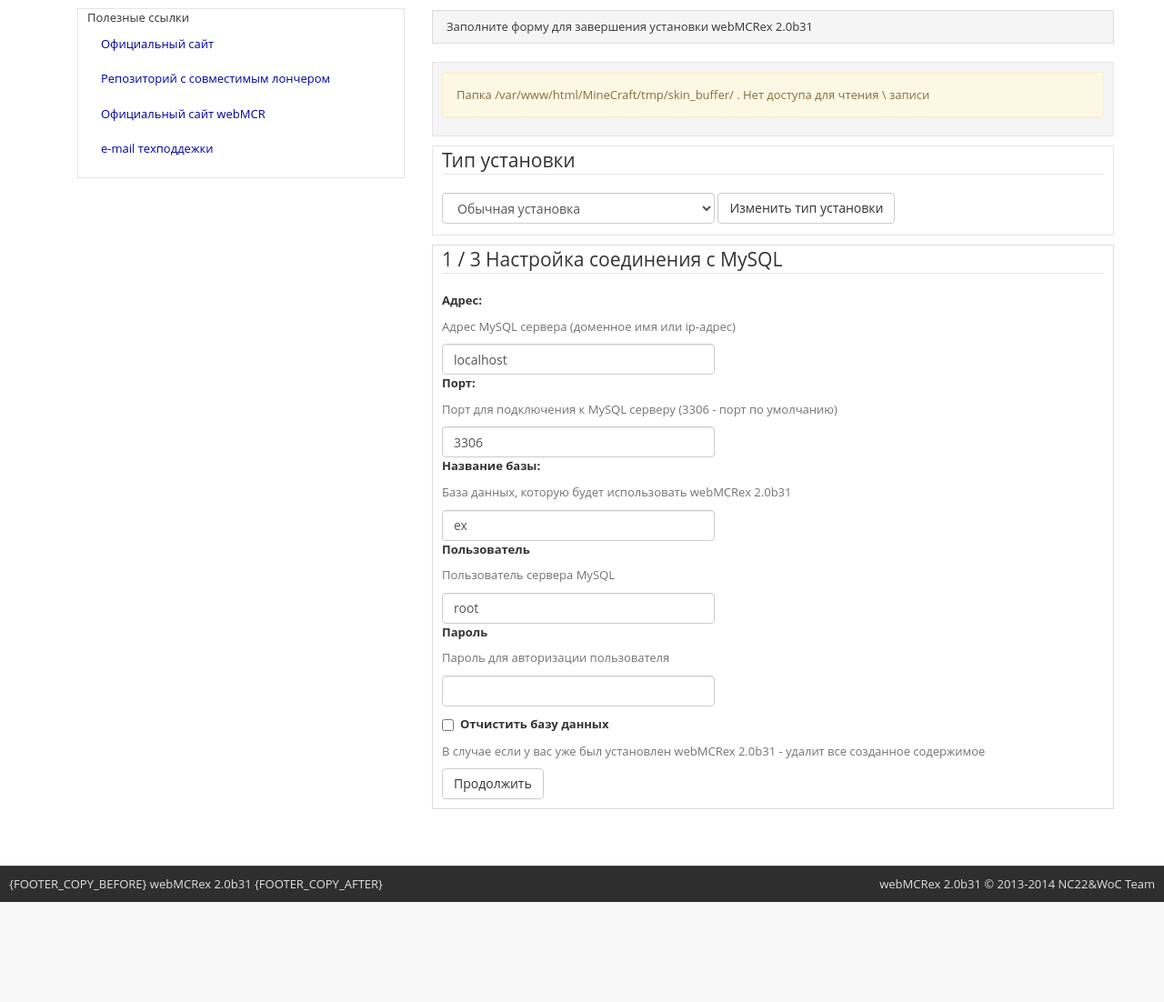
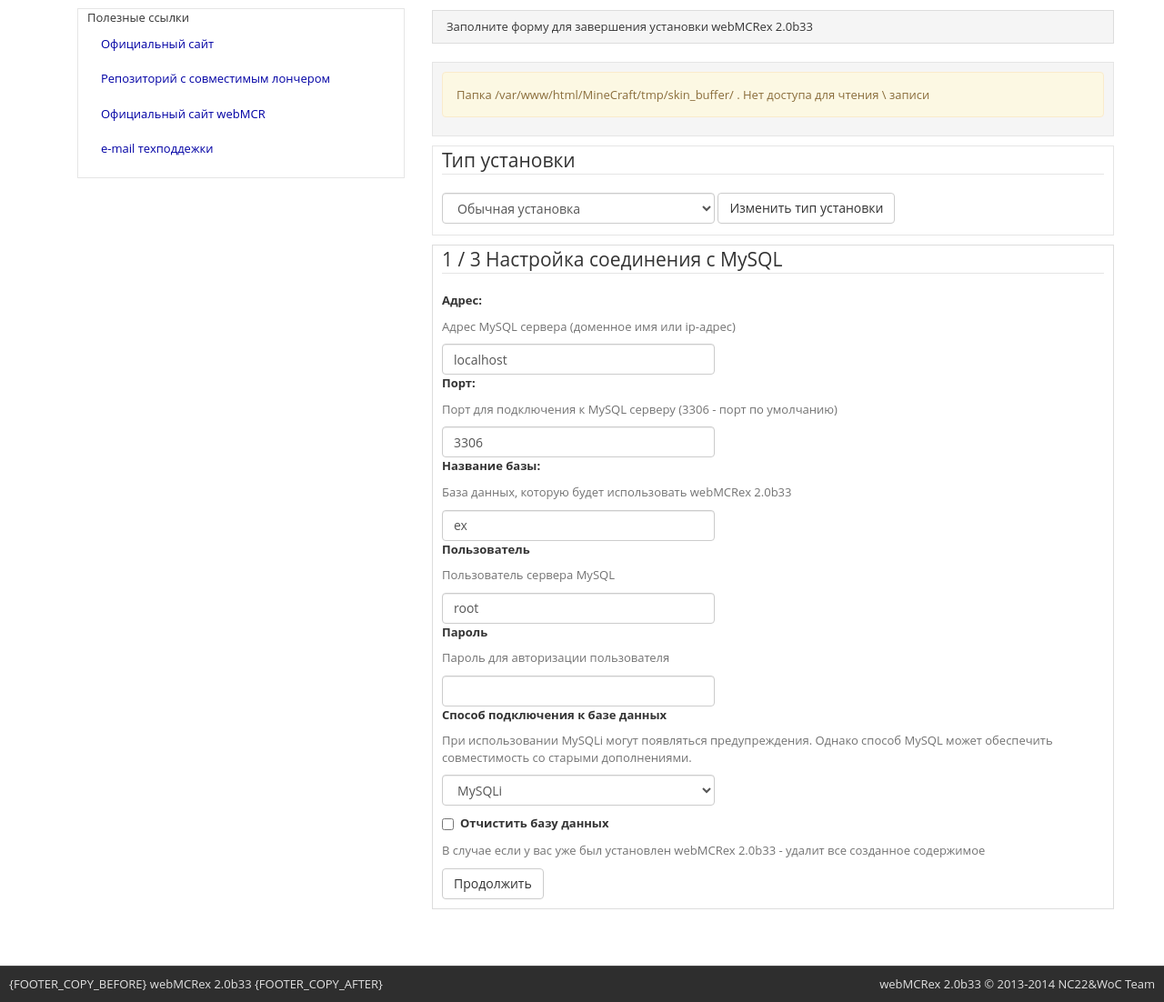
Before and after one commit to WorldsOfCubes/webMCRexAGPL, a PHP site: page /install/install.php in a window 1280 px wide. Shown: the part 205-1307 px from the top of the page at 91% size. Before the commit the page ends 1197 px from the top, so only its background shows below. Run offline with PHP 8.4, Linux system fonts and the light colour scheme.

Commit message:
MySQLi support / поддержка MySQLi

```diff
--- a/upload/install/CMS/config/config_usual.php
+++ b/upload/install/CMS/config/config_usual.php
@@ -24,6 +24,7 @@ $config = array (
 	'db_login'		=> 'root',
 	'db_passw'		=> '',
 	'db_name'		=> 'ex',
+	'db_method'		=> 'mysqli',
 
 /* site constants */
 
--- a/upload/install/install.php
+++ b/upload/install/install.php
@@ -148,11 +148,13 @@ global $site_ways, $create_ways;
 }
 
 function BD( $query ) {
-    return mysql_query( $query );
+	global $db;
+    return $db->execute( $query );
 }
 
 function BD_ColumnExist($table, $column) {
-	return (@mysql_query("SELECT `$column` FROM `$table` LIMIT 0, 1"))? true : false;
+	global $db;
+	return (@$db->execute("SELECT `$column` FROM `$table` LIMIT 0, 1"))? true : false;
 }
 
 function Root_url(){
@@ -174,17 +176,9 @@ function Mode_rewrite(){
 }
 
 function DBConnect() {
-global $link,$config;
-
-$link = mysql_connect($config['db_host'].':'.$config['db_port'], $config['db_login'],  $config['db_passw'] );
-if (!$link) return 1;
-if (!mysql_select_db($config['db_name'],$link)) return 2;
-
-BD("set character_set_client = 'utf8'");
-BD("set character_set_results = 'utf8'");
-BD("set collation_connection = 'utf8_general_ci'");
-
-return false;
+	global $db;
+	$db = new DB();
+	return $db->connect('install', false);
 }
 
 function ConfigPostStr($postKey){
@@ -255,6 +249,7 @@ switch ($step) {
 	$mysql_bd       = ConfigPostStr('mysql_bd')			;
 	$mysql_user     = ConfigPostStr('mysql_user')		;
 	$mysql_password = ConfigPostStr('mysql_password')	;
+	$mysql_password = ConfigPostStr('mysql_method')	;
 	$mysql_rewrite  = (empty($_POST['mysql_rewrite']))? false : true;
 
 		if ( !$mysql_port ) $info = 'Укажите порт для подключения к БД.';
@@ -267,6 +262,7 @@ switch ($step) {
 		$config['db_name']  = $mysql_bd       ;
 		$config['db_login'] = $mysql_user     ;
 		$config['db_passw'] = $mysql_password ;
+		$config['db_method']= $mysql_password ;
 
 				$connect_result = DBConnect();
 			if ($connect_result == 1) $info = 'Данные для подключения к БД не верны. Возможно не правильно указан логин и пароль.';
@@ -313,9 +309,9 @@ switch ($step) {
 		$result = BD("SELECT `{$bd_users['id']}` FROM `{$bd_names['users']}` WHERE `{$bd_users['login']}`='$site_user'");
 
 		if (is_bool($result) and $result == false and $mode!='wocauth') { $info = 'Название таблицы пользователей указано неверно.'; break; }
-		if ($mode!='wocauth' and !mysql_num_rows( $result )) { $info = 'Пользователь с таким именем не найден.'; break; }
+		if ($mode!='wocauth' and !$db->num_rows( $result )) { $info = 'Пользователь с таким именем не найден.'; break; }
 
-		if ($mode!='wocauth') $line = mysql_fetch_array($result, MYSQL_NUM);
+		if ($mode!='wocauth') $line = $db->fetch_array($result, MYSQL_NUM);
 
 		if ($mode == 'wocauth') {
 
--- a/upload/instruments/base.class.php
+++ b/upload/instruments/base.class.php
@@ -1,5 +1,5 @@
 <?php
-define('MCR', '2.0b31');
+define('MCR', '2.0b33');
 define('EX', '2');
 define('PROGNAME', 'webMCRex '.MCR);
 define('FEEDBACK', '<a href="http://WorldsOfCubes.NET/go/webmcrex">'.PROGNAME.'</a> &copy; 2013-2014 <a href="http://webmcr.com">NC22</a>&amp;<a href="http://WorldsOfCubes.NET">WoC Team</a>');
@@ -296,23 +296,57 @@ Class TextBase {
 
 Class DB {
 	private $link;
+	private $method;
 
-	public function connect ($log_script) {
+	public function connect ($log_script, $die = true) {
 		global $config;
-		$this->link = mysql_connect($config['db_host'].':'.$config['db_port'], $config['db_login'], $config['db_passw']) or die(lng('BD_ERROR').lng('BD_AUTH_FAIL'));
-		mysql_select_db($config['db_name'], $this->link) or die(lng('BD_ERROR').'. '.lng('BD_NOT_EXIST').' ('.$config['db_name'].')');
+		$this->method = (isset($config['db_method']))? $config['db_method']: 'mysql'; //правит совместимость со старыми версиями. Если были поставлены моды для webMCR 2.35 и более ранних версий, то ничего не упадет.
+		switch ($this->method) {
+			case 'mysql':
+				$this->link = mysql_connect($config['db_host'].':'.$config['db_port'], $config['db_login'], $config['db_passw']);
+				if (!$this->link) {
+					if ($die) die(lng('BD_ERROR') . lng('BD_AUTH_FAIL'));
+					else return 1;
+				}
+				if (!mysql_select_db($config['db_name'],$this->link)) {
+					if ($die) die(lng('BD_ERROR') . lng('BD_AUTH_FAIL'));
+					else return 2;
+				}
+				break;
+			case 'mysqli':
+			default:
+				$this->link = mysqli_connect($config['db_host'].':'.$config['db_port'], $config['db_login'], $config['db_passw']);
+
+				if (!$this->link) {
+					if ($die) die(lng('BD_ERROR') . lng('BD_AUTH_FAIL'));
+						else return 1;
+				}
+				if (!mysqli_select_db($this->link,$config['db_name'])) {
+					if ($die) die(lng('BD_ERROR') . lng('BD_AUTH_FAIL'));
+						else return 2;
+				}
+		}
 		$this->execute("SET time_zone = '".date('P')."'");
 		$this->execute("SET character_set_client='utf8'");
 		$this->execute("SET character_set_results='utf8'");
 		$this->execute("SET collation_connection='utf8_general_ci'");
 		if ($log_script and $config['action_log']) ActionLog($log_script);
 		CanAccess(2);
+		return 0;
 	}
 
 	public function execute($query) {
 		global $queries;
 		$queries++;
+		switch ($this->method) {
+			case 'mysql':
 				$result = mysql_query( $query, $this->link );
+				break;
+			case 'mysqli':
+			default:
+				$result = mysqli_query($this->link, $query);
+				break;
+		}
 		if (is_bool($result) and $result == false)
 			vtxtlog('SQLError: ' . $this->error() . ' in query ['.$query.']');
 		return $result;
@@ -320,36 +354,100 @@ Class DB {
 
 	public function safe($text)
 	{
+		switch ($this->method) {
+			case 'mysql':
 				return mysql_real_escape_string($text, $this->link);
+				break;
+			case 'mysqli':
+			default:
+				return mysqli_real_escape_string($this->link, $text);
+				break;
+		}
 
 	}
 
 	public function fetch_assoc ($query) {
+		switch ($this->method) {
+			case 'mysql':
 				return mysql_fetch_assoc($query);
+				break;
+			case 'mysqli':
+			default:
+				return mysqli_fetch_assoc($query);
+				break;
+		}
 	}
 
 	public function fetch_array ($query) {
+		switch ($this->method) {
+			case 'mysql':
 				return mysql_fetch_array($query);
+				break;
+			case 'mysqli':
+			default:
+				return mysqli_fetch_array($query);
+				break;
+		}
 	}
 
 	public function num_rows ($query) {
+		switch ($this->method) {
+			case 'mysql':
 				return mysql_num_rows($query);
+				break;
+			case 'mysqli':
+			default:
+				return mysqli_num_rows($query);
+				break;
+		}
 	}
 
 	public function error () {
+		switch ($this->method) {
+			case 'mysql':
 				return mysql_error($this->link);
+				break;
+			case 'mysqli':
+			default:
+				return mysqli_error($this->link);
+				break;
+		}
 	}
 
 	public function insert_id () {
+		switch ($this->method) {
+			case 'mysql':
 				return mysql_insert_id($this->link);
+				break;
+			case 'mysqli':
+			default:
+				return mysqli_insert_id($this->link);
+				break;
+		}
 	}
 
 	public function affected_rows () {
+		switch ($this->method) {
+			case 'mysql':
 				return mysql_affected_rows($this->link);
+				break;
+			case 'mysqli':
+			default:
+				return mysqli_affected_rows($this->link);
+				break;
+		}
 	}
 
 	public function fetch_row ($query) {
+		switch ($this->method) {
+			case 'mysql':
 				return mysql_fetch_row($query);
+				break;
+			case 'mysqli':
+			default:
+				return mysqli_fetch_row($query);
+				break;
+		}
 	}
 }
 
--- a/upload/instruments/pm.class.php
+++ b/upload/instruments/pm.class.php
@@ -6,7 +6,7 @@ class PManager {
 		if(!$user) return 0 ;
 		if(!isset($pm_count)) {
 			$pm_count = $db->execute("SELECT COUNT(*) FROM `pm` WHERE `reciver` = '" . $user->name() . "' AND `viewed`=0");
-			$pm_count = mysql_fetch_array($pm_count);
+			$pm_count = $db->fetch_array($pm_count);
 			$pm_count = $pm_count[0];
 		}
 		return $pm_count;
--- a/upload/instruments/user.class.php
+++ b/upload/instruments/user.class.php
@@ -71,6 +71,7 @@ Class User {
 					   `{$this->db}`.`warn_lvl`,
 					   `{$bd_names['iconomy']}`.`{$bd_money['bank']}`,
 					   `{$bd_names['iconomy']}`.`{$bd_money['money']}`,
+					   `{$bd_names['groups']}`.`lvl`,
 					   `{$bd_names['groups']}`.`name` AS group_name
 					   FROM `{$this->db}`
 					   LEFT JOIN `{$bd_names['iconomy']}` ON `{$bd_names['iconomy']}`.`{$bd_money['login']}`=`{$this->db}`.`{$bd_users['login']}`
@@ -90,7 +91,7 @@ Class User {
 		$this->pass_set = ($config['p_logic'] == 'wocauth') ? (boolean)$line['pass_set'] : true;
 		$this->group = (int)$line[$bd_users['group']];
 		$this->group_name = $line['group_name'];
-		$this->lvl = $this->getPermission('lvl');
+		$this->lvl = $line['lvl'];
 		$this->warn_lvl = (int)$line['warn_lvl'];
 
 		$this->tmp = $line[$bd_users['tmp']];
--- a/upload/style/Default/other/install/install.html
+++ b/upload/style/Default/other/install/install.html
@@ -28,6 +28,12 @@
 	<span class="help-block">Пароль для авторизации пользователя</span>
 	<input type="text" class="form-control" style="width:300px" name="mysql_password" value="<?php echo $config['db_passw'] ?>">
 
+	<label>Способ подключения к базе данных</label>
+	<span class="help-block">При использовании MySQLi могут появляться предупреждения. Однако способ MySQL может обеспечить совместимость со старыми дополнениями.</span>
+	<select name="mysql_method" class="form-control" style="width:300px">
+		<option value="mysqli" selected>MySQLi</option>
+		<option value="mysql">MySQL</option>
+	</select>
 	<label class="checkbox">
 	  <input type="checkbox" name="mysql_rewrite" value="1"> Отчистить базу данных
 	</label>
```
Lines whose indentation alone changed are shown as unchanged.
